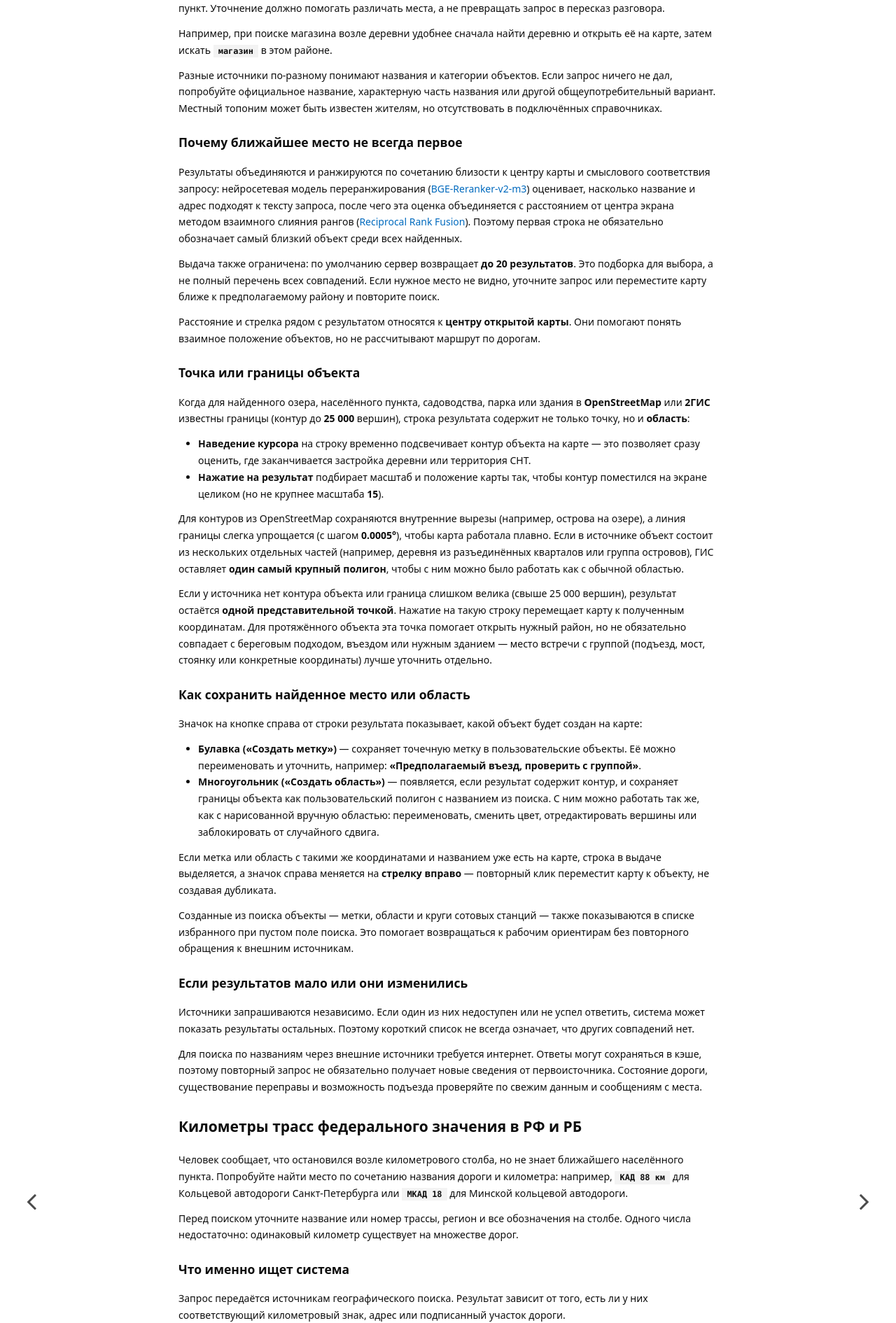
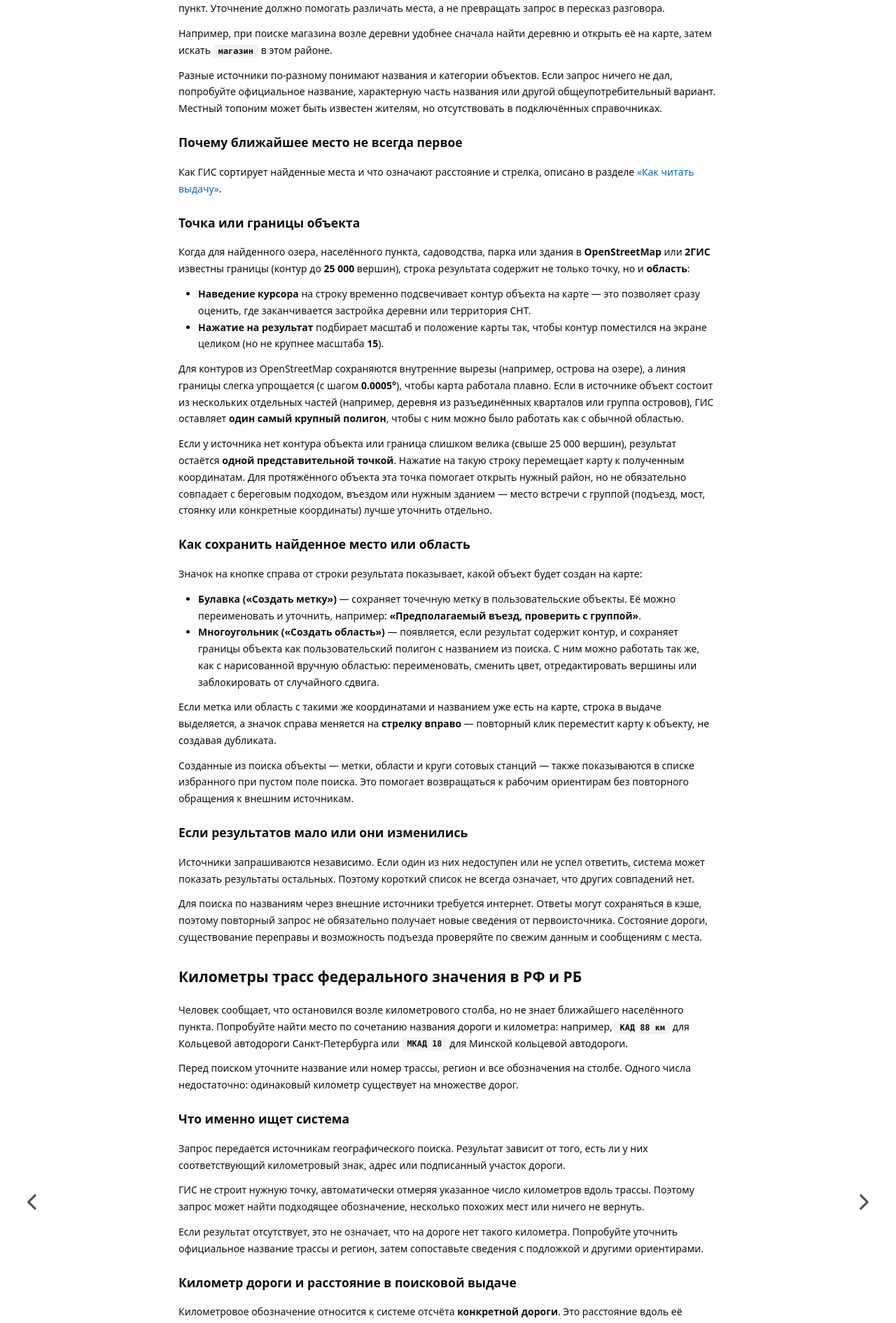
Before and after one commit to extremum-search-and-rescue/help.gis, a Jekyll site: the page built from _posts/2023-06-11-ui-search.md, in a window 1280 px wide. Shown: the part 834-2724 px from the top of the page at 70% size. Built offline with Jekyll 4.4.1, drawn with Linux system fonts in a browser that asks for light colours; some of the changed text lies outside the part shown.

Commit message:
help clarify imagery offline use and search

```diff
--- a/_posts/2023-06-11-ui-search.md
+++ b/_posts/2023-06-11-ui-search.md
@@ -32,11 +32,7 @@ layout: post
 
 #### Почему ближайшее место не всегда первое
 
-Результаты объединяются и ранжируются по сочетанию близости к центру карты и смыслового соответствия запросу: нейросетевая модель переранжирования ([BGE-Reranker-v2-m3](https://arxiv.org/abs/2402.03216)) оценивает, насколько название и адрес подходят к тексту запроса, после чего эта оценка объединяется с расстоянием от центра экрана методом взаимного слияния рангов ([Reciprocal Rank Fusion](https://doi.org/10.1145/1571941.1572114)). Поэтому первая строка не обязательно обозначает самый близкий объект среди всех найденных.
-
-Выдача также ограничена: по умолчанию сервер возвращает **до 20 результатов**. Это подборка для выбора, а не полный перечень всех совпадений. Если нужное место не видно, уточните запрос или переместите карту ближе к предполагаемому району и повторите поиск.
-
-Расстояние и стрелка рядом с результатом относятся к **центру открытой карты**. Они помогают понять взаимное положение объектов, но не рассчитывают маршрут по дорогам.
+Как ГИС сортирует найденные места и что означают расстояние и стрелка, описано в разделе [«Как читать выдачу»](#как-читать-выдачу).
 
 #### Точка или границы объекта
 
@@ -355,11 +351,9 @@ mcc <MCC> mnc <MNC> lac <LAC> cid <CID>
 
 ### Как читать выдачу
 
-Результаты объединяются и ранжируются по сочетанию близости к центру карты и смыслового соответствия запросу. По умолчанию сервер возвращает до **20 результатов**. Первая строка поэтому не обязательно обозначает ближайшее место среди всех найденных.
+При поиске по названию или адресу ГИС учитывает, насколько результат подходит к запросу и как далеко он находится от центра карты. Поэтому точное совпадение может оказаться выше ближайшего. Обычно в списке до **20 результатов**. Если нужного места среди них нет, добавьте к запросу район или ближайший населённый пункт.
 
-Расстояние и стрелка рядом с результатом отсчитываются **от центра открытой карты**. При перемещении карты эти подсказки меняются, но сами по себе не означают, что источники уже выполнили новый поиск для другого района.
-
-Если вы перенесли карту в другую область, повторите запрос с нужным уточнением. Например, сначала найдите деревню, затем ищите магазин рядом с ней.
+Расстояние и стрелка возле результата показывают, где он находится относительно центра карты. Расстояние указано по прямой. При перемещении карты расстояние и направление меняются. Чтобы получить результаты для нового района, приблизьте его и повторите поиск. Например, сначала найдите деревню, затем введите **«магазин»**.
 
 ### Ранжирование результатов поиска
 
```
Also changed, not shown: _posts/2023-06-12-ui-maps-and-layers.md (+6 -2 lines), _posts/2023-06-13-objects.md (+2 -6 lines), _posts/2023-06-14-working-offline.md (+2 -1 lines).
